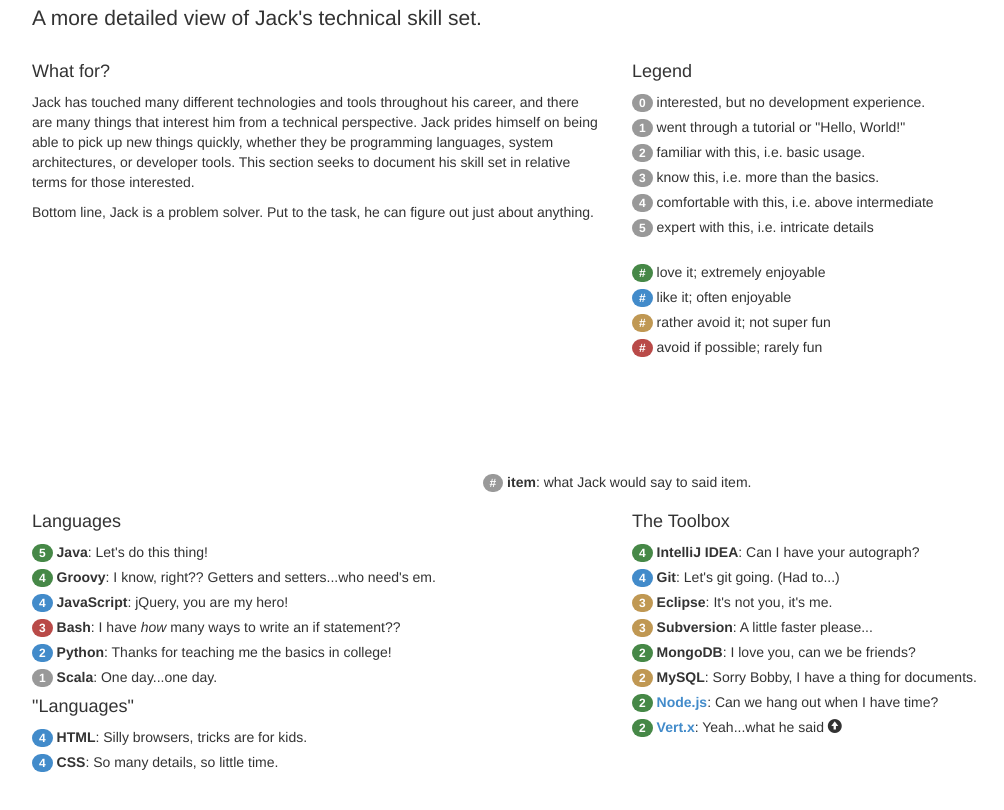
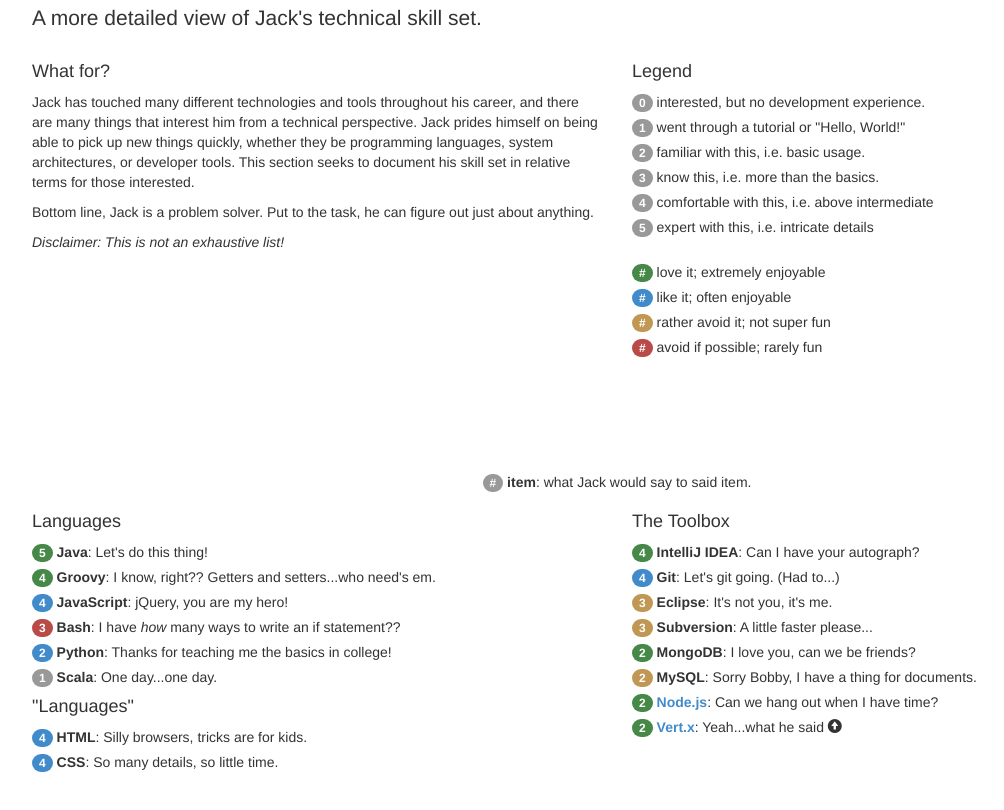
Before and after one commit to jdivy/homepage, a plain HTML site: page web/index.html in a window 1280 px wide. Shown: the part 2857-3667 px from the top of the page, without its empty margins (23-1027 px from the left). Drawn offline with Linux system fonts and the light colour scheme; a script that the page names is missing.

Commit message:
Adding disclaimer.

```diff
--- a/web/index.html
+++ b/web/index.html
@@ -237,6 +237,8 @@
 
         <p>Bottom line, Jack is a problem solver. Put to the task, he can figure out just about anything.</p>
 
+      <p><em>Disclaimer: This is not an exhaustive list!</em></p>
+
 
     </div>
     <div class="col-sm-6 legend pull-left">
```
